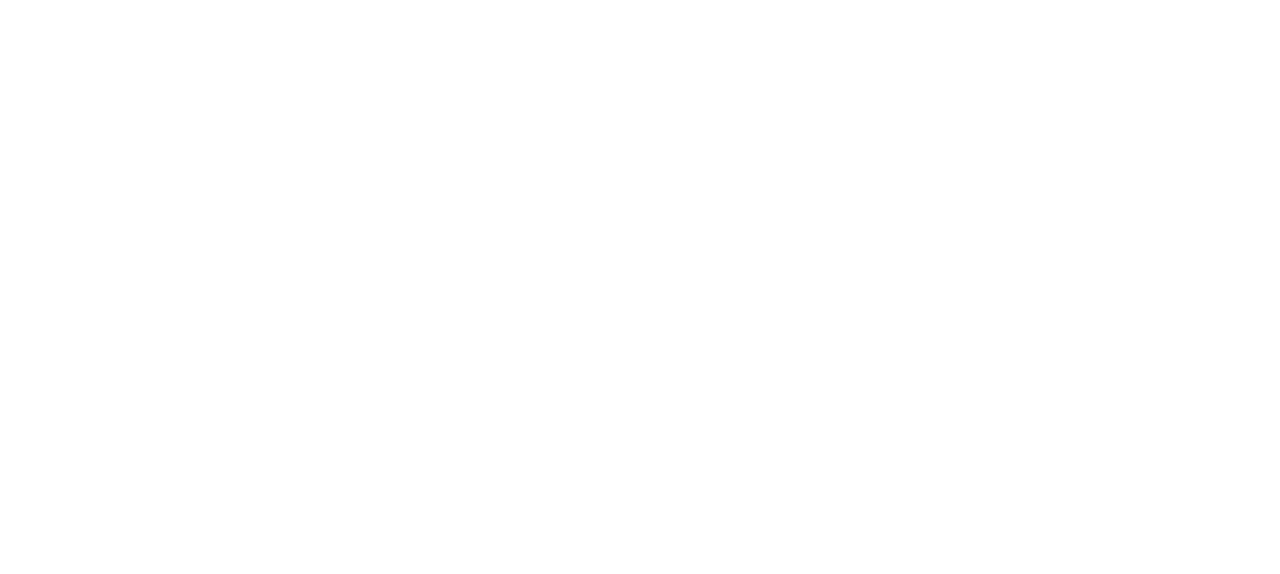
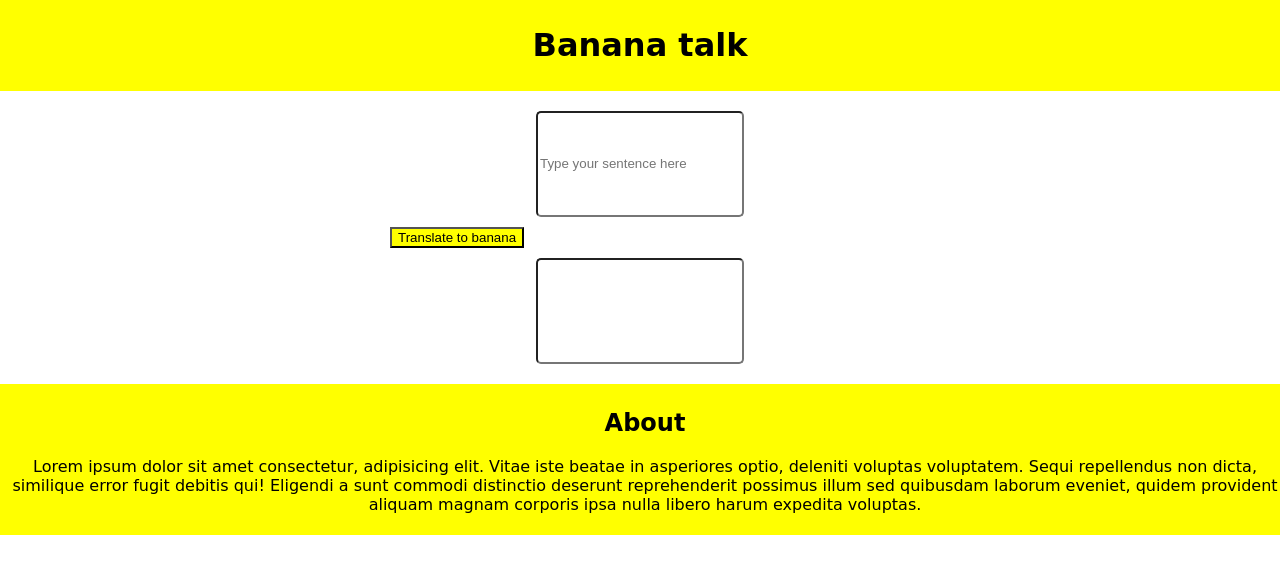
Before and after one commit to itsmenikhilll/minion-speak-app-markSix-neoGcamp, a plain HTML site: page index.html in a window 1280 px wide. Drawn offline with Linux system fonts and the light colour scheme.

Commit message:
html done

```diff
--- a/index.html
+++ b/index.html
@@ -5,9 +5,37 @@
     <meta http-equiv="X-UA-Compatible" content="IE=edge" />
     <meta name="viewport" content="width=device-width, initial-scale=1.0" />
     <link rel="stylesheet" href="style.css" />
-    <title>Minion Talk</title>
+    <title>Minion speak</title>
   </head>
   <body>
+    <header>
+      <h1>Banana talk</h1>
+    </header>
+    <div class="container-main">
+      <div>
+        <input
+          type="text"
+          name="input"
+          class="input"
+          id="input"
+          placeholder="Type your sentence here"
+        />
+      </div>
+      <button type="submit" class="btn-submit">Translate to banana</button>
+      <input type="text" name="output" class="output" id="output" />
+    </div>
+    <footer>
+      <h2>About</h2>
+      <p>
+        Lorem ipsum dolor sit amet consectetur, adipisicing elit. Vitae iste
+        beatae in asperiores optio, deleniti voluptas voluptatem. Sequi
+        repellendus non dicta, similique error fugit debitis qui! Eligendi a
+        sunt commodi distinctio deserunt reprehenderit possimus illum sed
+        quibusdam laborum eveniet, quidem provident aliquam magnam corporis ipsa
+        nulla libero harum expedita voluptas.
+      </p>
+    </footer>
+
     <script src="script.js" type="text/javaScript"></script>
   </body>
 </html>
--- a/style.css
+++ b/style.css
@@ -0,0 +1,57 @@
+@import url('https://fonts.googleapis.com/css2?family=Pacifico&display=swap');
+
+:root{
+    --primary-color: yellow;
+    --secondary-color: black;
+}
+
+body{
+    font-family: cursive;
+    color: var(--secondary-color);
+    margin: 0;
+    padding: 0;
+}
+
+header{
+    background-color: var(--primary-color) ;
+    text-align: center;
+    padding: 5px;
+    /* position: fixed; */
+    display: block;
+}
+
+.container-main{
+    /* background-color: gray; */
+    max-width: 500px;
+    text-align: center;
+    margin: auto;
+    padding: 10px 0;
+
+}
+
+.input{
+    margin: 10px 0;
+    width: 200px;
+    height: 100px;
+    border-radius: 5px;
+    text-align: start;
+}
+.btn-submit{
+    display: block;
+    background-color: var(--primary-color);
+}
+.output{
+    margin: 10px 0;
+    width: 200px;
+    height: 100px;
+    border-radius: 5px;
+}
+
+footer{
+    background-color: var(--primary-color) ;
+    text-align: center;
+    padding: 5px;
+    width: 100%;
+    /* position: fixed;
+    bottom: 0; */
+}
```
